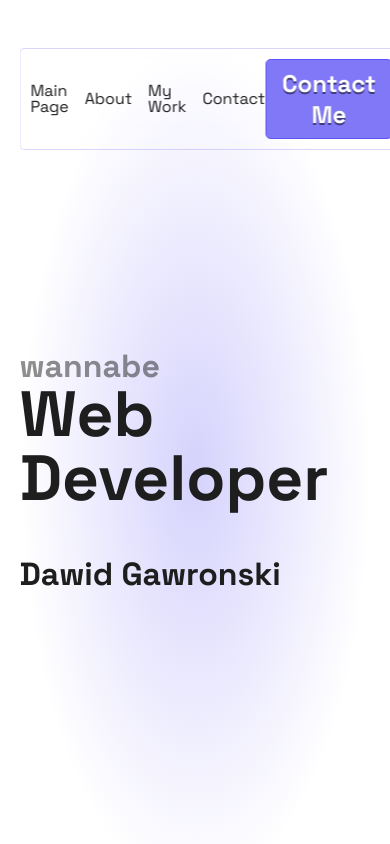
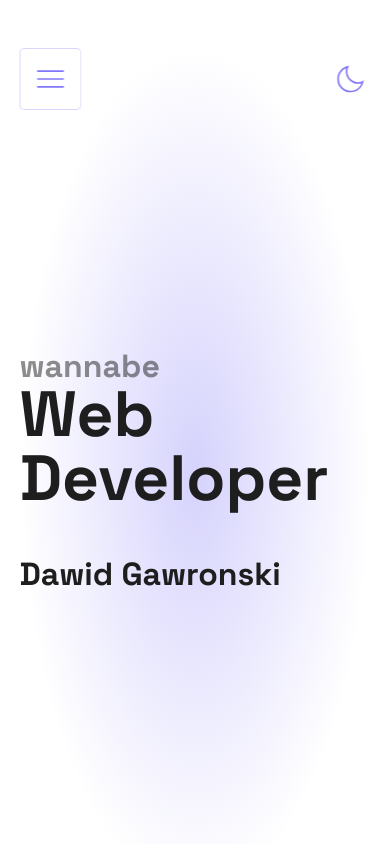
Before and after one commit to DawidGawronskiDev/personal-portfolio, a React (Vite) app: page / in a window 390 px wide. Shown: the top 844 px of the page. Built offline with nearby package versions, Linux system fonts and the light colour scheme.

Commit message:
Add menu styling for mobile

```diff
--- a/src/App.jsx
+++ b/src/App.jsx
@@ -1,10 +1,18 @@
+import { useState } from "react";
 import "./styles/App.css";
 
 function App() {
+  const [menuOpen, setMenuOpen] = useState(false);
+
+  function toogleMenu() {
+    setMenuOpen(!menuOpen);
+  }
+
   return (
-    <>
-      <header id="header" className="header">
+    <div>
+      <header id="header" className="header" data-menu-open={menuOpen}>
         <div className="header-container">
+          <button className="toogle-navigation" onClick={toogleMenu}></button>
           <div className="header-container-inner">
             <nav className="header-navigation">
               <ul className="nav-links">
@@ -94,7 +102,7 @@ function App() {
           <a href="https://github.com/DawidGawronskiDev">Dawid Gawronski</a>
         </p>
       </footer>
-    </>
+    </div>
   );
 }
 
--- a/src/styles/App.css
+++ b/src/styles/App.css
@@ -64,7 +64,7 @@ button {
   padding: 8px 16px;
 }
 
-#root > * {
+#root > div > * {
   width: 90vw;
   max-width: 1440px;
 
@@ -80,6 +80,7 @@ section {
 /* ########## HEADER ########## */
 
 .header {
+  z-index: 999;
   position: fixed;
   top: 0;
   left: 50%;
@@ -240,7 +241,54 @@ button {
   mask-size: cover;
 }
 
+.toogle-navigation {
+  display: none;
+  aspect-ratio: 1 / 1;
+  width: 40px;
+  -webkit-mask: url("/images/menu-icon.svg") no-repeat 50% 50%;
+  mask: url("/images/menu-icon.svg") no-repeat 50% 50%;
+  -webkit-mask-size: cover;
+  background-color: var(--color-main);
+  mask-size: cover;
+}
+
+.invisible {
+  display: none;
+}
+
 @media only screen and (max-width: 720px) {
+  .header[data-menu-open="true"] .header-container {
+    flex: 1;
+    display: grid;
+    gap: 16px;
+  }
+
+  .header[data-menu-open="true"] .nav-links {
+    display: grid;
+  }
+  .header[data-menu-open="true"] .header-container-inner {
+    display: grid;
+    justify-items: left;
+    gap: 16px;
+  }
+
+  .header[data-menu-open="true"] .toogle-dark-mode {
+    display: none;
+  }
+
+  .header[data-menu-open="false"] .header-container {
+    flex: 0;
+    display: grid;
+    gap: 16px;
+  }
+
+  .header[data-menu-open="false"] .nav-links {
+    display: none;
+  }
+  .header[data-menu-open="false"] .header-container-inner {
+    display: none;
+  }
+
   .hero-container span:nth-child(2) {
     justify-self: left;
   }
@@ -254,4 +302,8 @@ button {
   .text-m {
     font-size: var(--fs100);
   }
+
+  .toogle-navigation {
+    display: block;
+  }
 }
```
